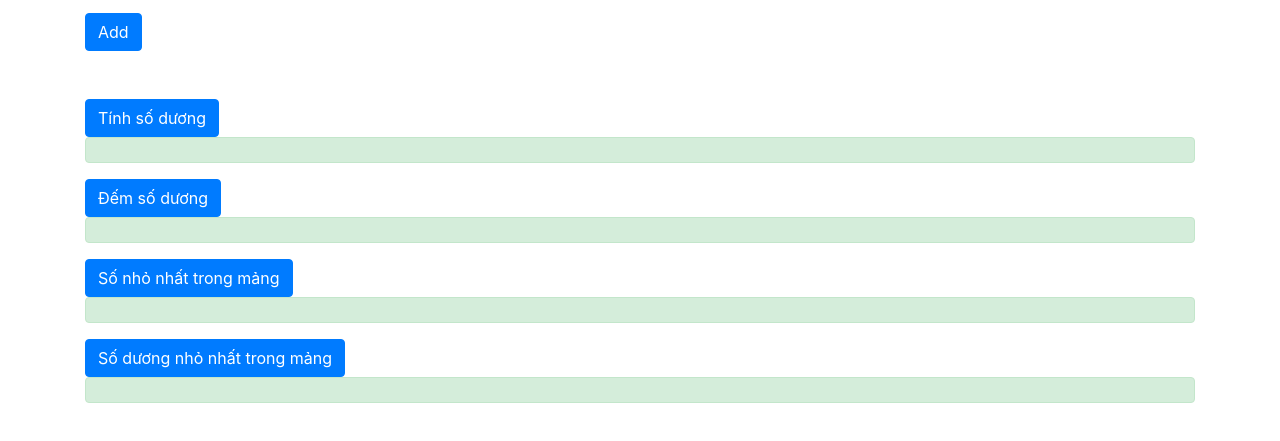
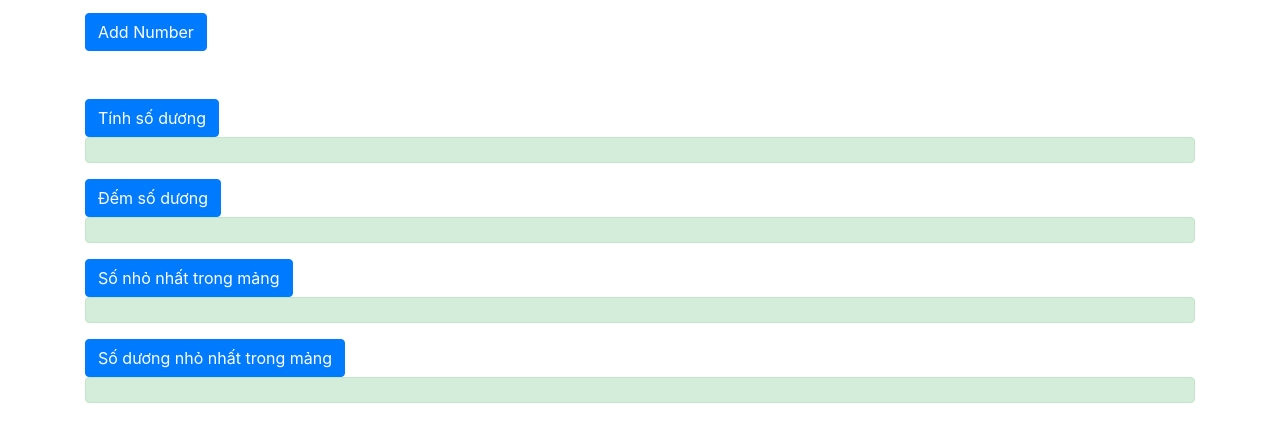
Before and after one commit to thonglee215/-baiTapChinhB18--LeQuangThong, a plain HTML site: page index.html in a window 1280 px wide. Shown: the part 193-634 px from the top of the page. Drawn offline with nearby package versions, Linux system fonts and the light colour scheme.

Commit message:
Update exercise 4

```diff
--- a/index.html
+++ b/index.html
@@ -20,7 +20,7 @@
                 <input id="txtNum" type="text" class="form-control">
                 <P id="numArray" class="alert alert-success"></P>
             </div>
-            <button id="add" type="button" class="btn btn-primary">Add</button>
+            <button id="add" type="button" class="btn btn-primary">Add Number</button>
         </form>
 
         <!-- CÂU 1 -->
@@ -41,6 +41,16 @@
 
     </div>
 
+    <style>
+        button {
+            cursor: pointer;
+        }
+
+        .btn-primary:hover {
+            background: black;
+        }
+    </style>
+
     <script src="https://cdn.jsdelivr.net/npm/jquery@3.5.1/dist/jquery.slim.min.js"
         integrity="sha384-DfXdz2htPH0lsSSs5nCTpuj/zy4C+OGpamoFVy38MVBnE+IbbVYUew+OrCXaRkfj"
         crossorigin="anonymous"></script>
```
